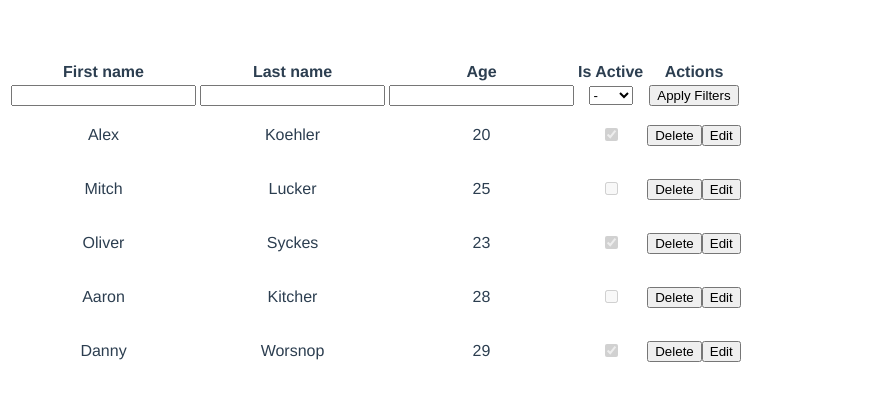
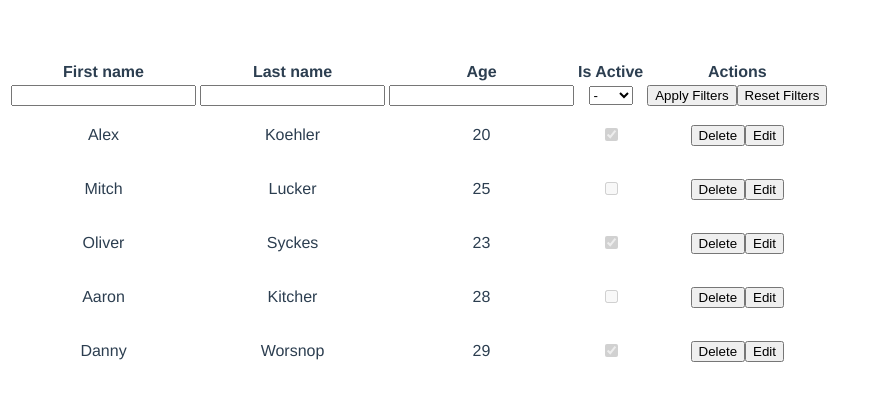
Before and after one commit to mrabaev48/vue-test-apps, a Vue app: page / in a window 1280 px wide. Shown: the top 400 px of the page, without its empty margins (0-879 px from the left). Built offline with nearby package versions, Linux system fonts and the light colour scheme.

Commit message:
Edit functionality complete

```diff
--- a/src/components/dataTable/components/TableHead.tsx
+++ b/src/components/dataTable/components/TableHead.tsx
@@ -70,7 +70,12 @@ export class TableHead extends ConsumerComponent<TableHeadPropInterface> {
             if (this.context.actions.isActionColumnNeeded()) {
                 const EmptyActionCell = (
                     <TableCell>
-                        {this.context.options.useFilters !== false ? (<button>Apply Filters</button>) : ('')}
+                        {this.context.options.useFilters !== false ? (
+                            <div>
+                                <button class={'action-button'}>Apply Filters</button>
+                                <button class={'action-button'}>Reset Filters</button>
+                            </div>
+                        ) : ('')}
                     </TableCell>
                 );
                 filters.push(EmptyActionCell);
```
